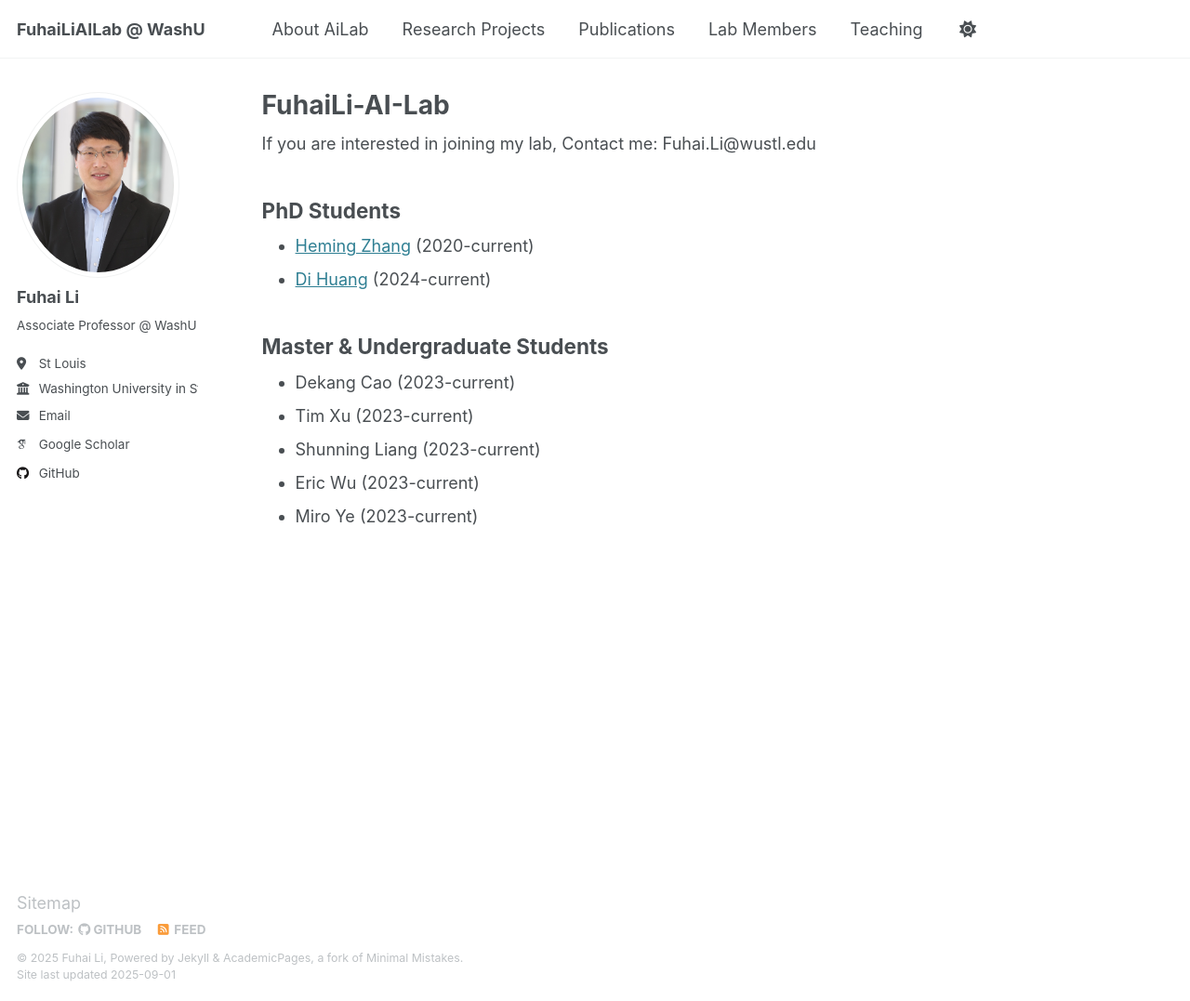
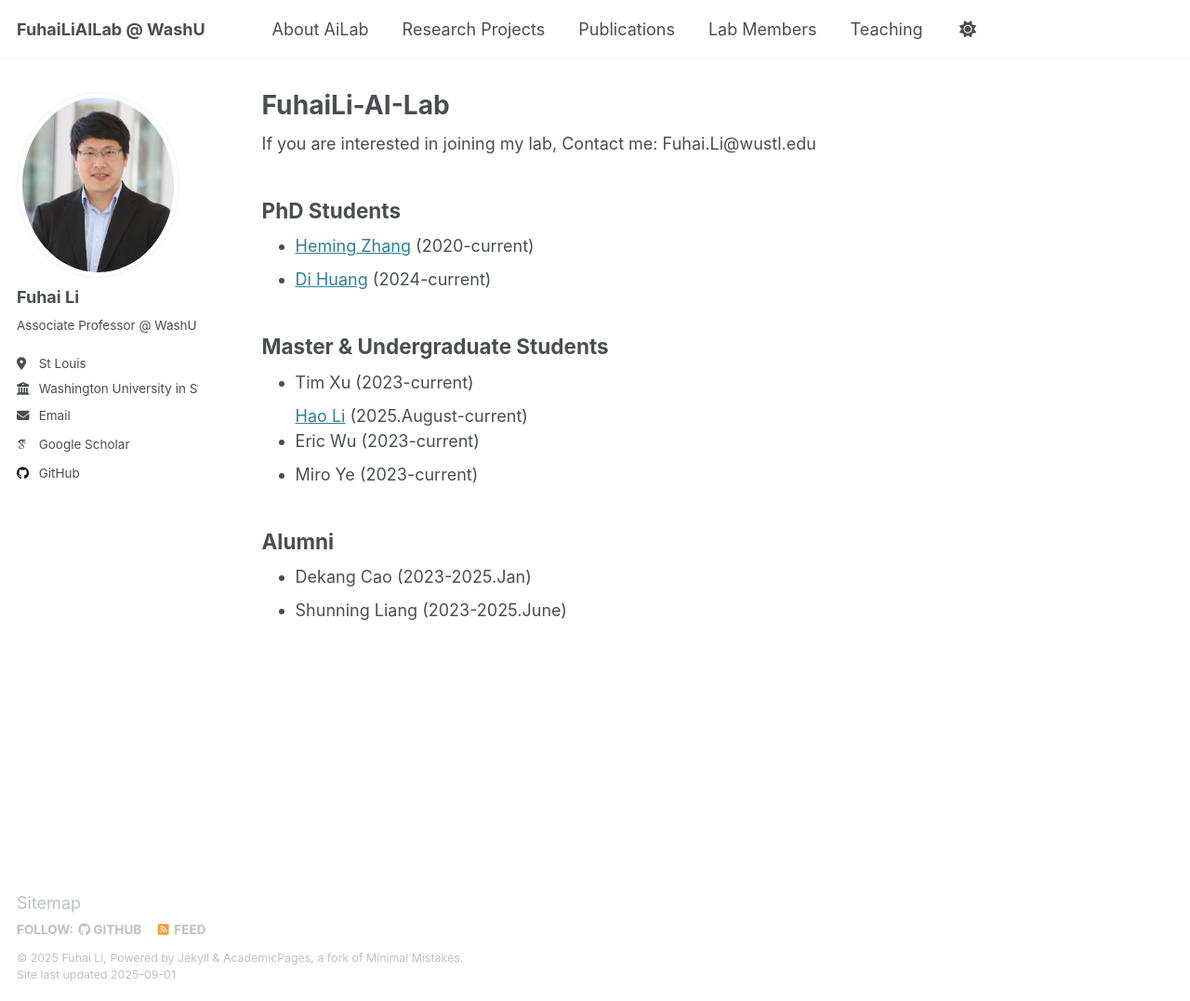
Before and after one commit to FuhaiLiAiLab/FuhaiLiAILab.github.io, a Jekyll site: the page built from _pages/LiLabMembers.html, in a window 1280 px wide and 1077 px high. Shown: the whole window at 93% size. Built offline with Jekyll 4.4.1, drawn with Linux system fonts in a browser that asks for light colours; some web fonts are replaced.

Commit message:
Update LiLabMembers.html

```diff
--- a/_pages/LiLabMembers.html
+++ b/_pages/LiLabMembers.html
@@ -14,9 +14,14 @@ author_profile: true
 
 <h2 id="course-overview">Master & Undergraduate Students</h2>
 <ul>
-  <li>Dekang Cao</a> (2023-current)</li>
   <li>Tim Xu</a> (2023-current)</li>
-  <li>Shunning Liang</a> (2023-current)</li>
+  <a href="https://scholar.google.com/citations?user=tDsQ2agAAAAJ&hl=en">Hao Li</a> (2025.August-current)</li>
   <li>Eric Wu</a> (2023-current)</li>
   <li>Miro Ye</a> (2023-current)</li>
 </ul>
+
+<h2 id="course-overview"> Alumni</h2>
+<ul>
+  <li>Dekang Cao</a> (2023-2025.Jan)</li>
+  <li>Shunning Liang</a> (2023-2025.June)</li>
+</ul>
```
